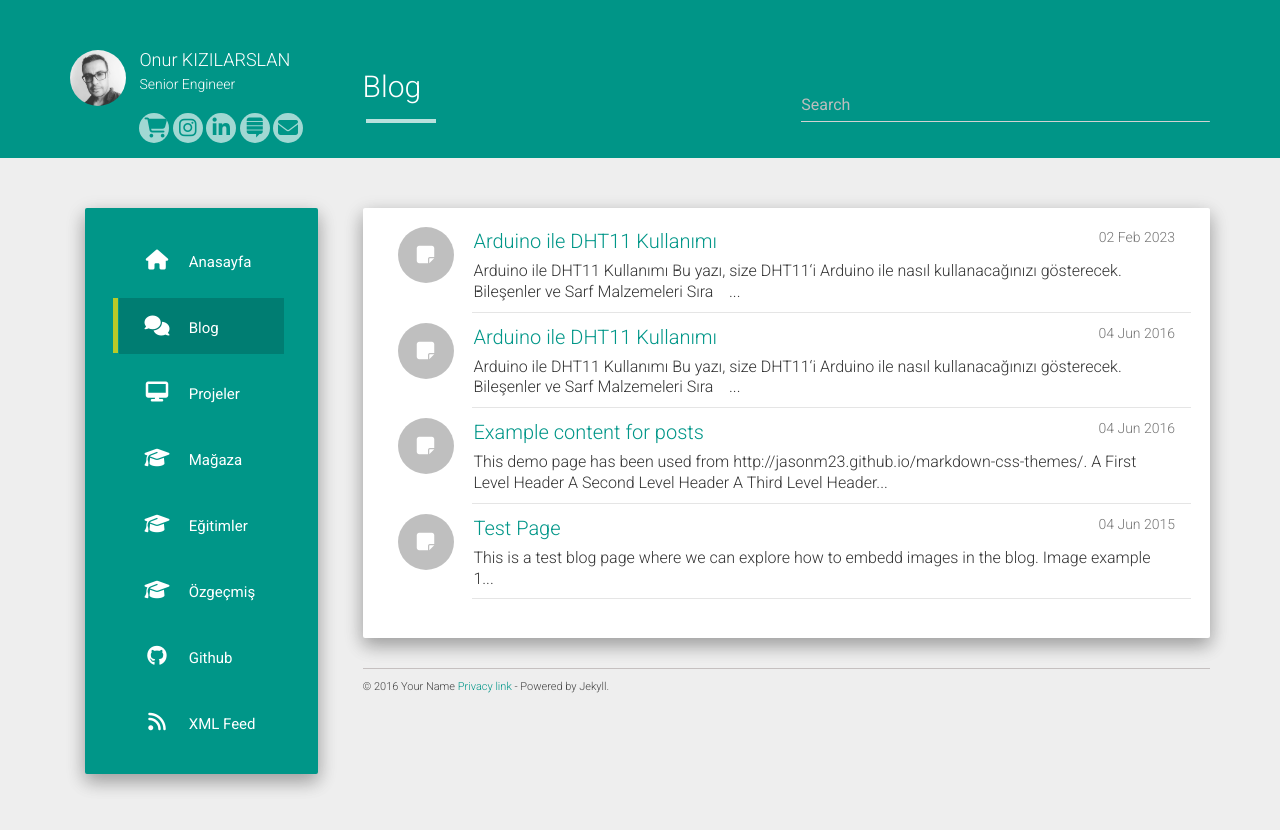
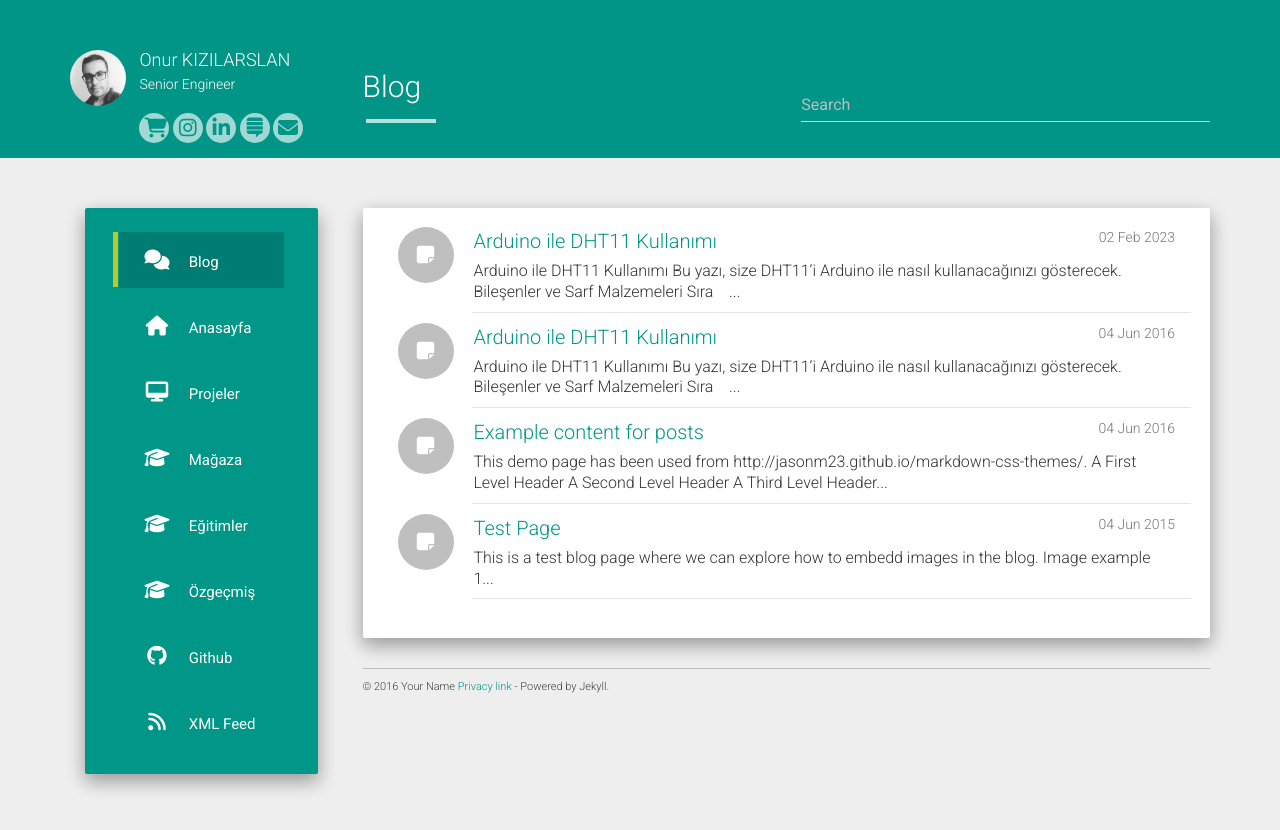
Before and after one commit to imonur/blog, a Jekyll site: the page built from index.html, in a window 1280 px wide. Shown: the top 830 px of the page. Built offline with Jekyll 4.4.1, drawn with Linux system fonts in a browser that asks for light colours; nearby versions of some CDN libraries; the list of posts is cut into pages by our own code.

Commit message:
Update urls.json

```diff
--- a/_data/urls.json
+++ b/_data/urls.json
@@ -1,14 +1,14 @@
 [
+  {
+    "text": "Blog",
+    "url": "/",
+    "icon": "fa-comments"
+  },
   {
     "text": "Anasayfa",
     "url": "/about",
     "icon": "fa-home",
     "layout": "post"
-  },
-  {
-    "text": "Blog",
-    "url": "/",
-    "icon": "fa-comments"
   },
   {
     "text": "Projeler",
```
